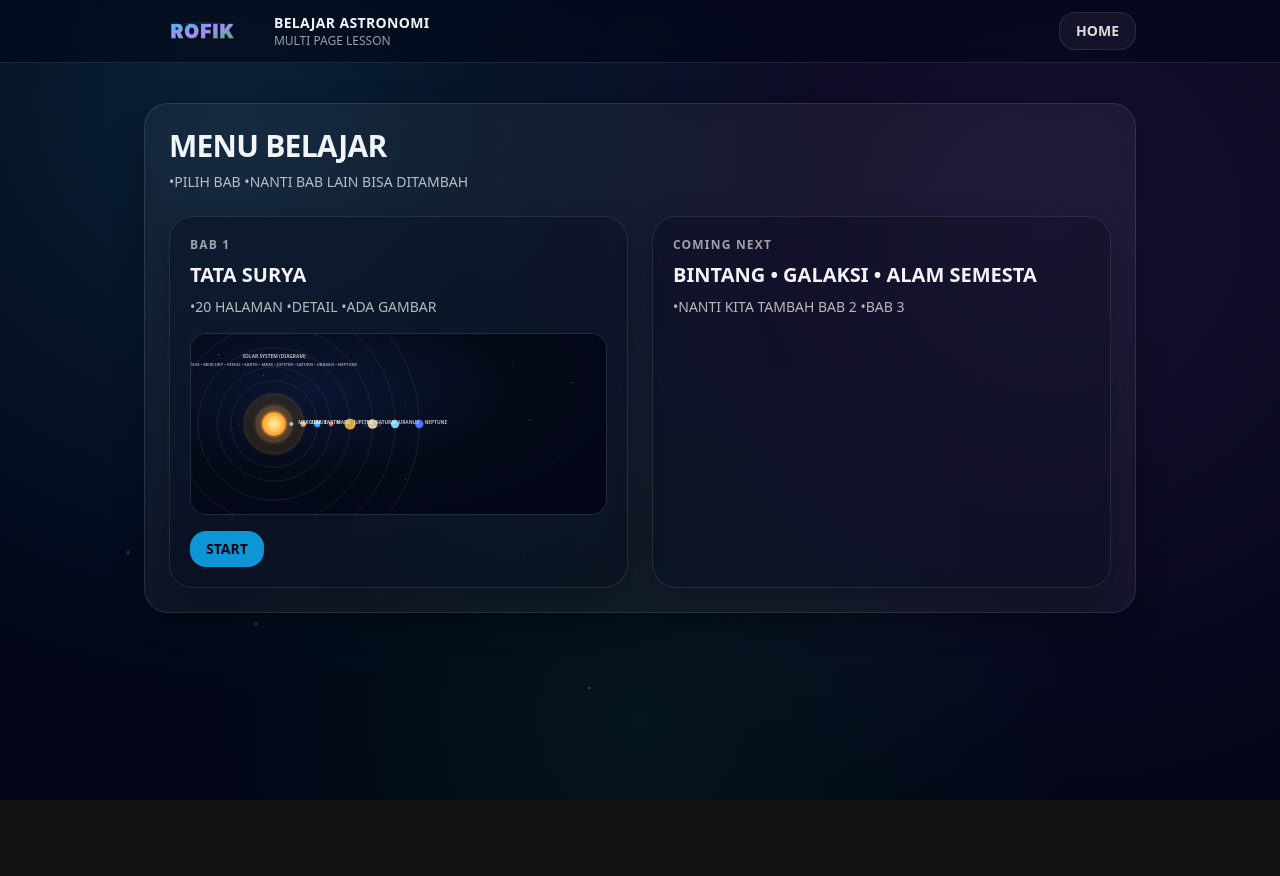
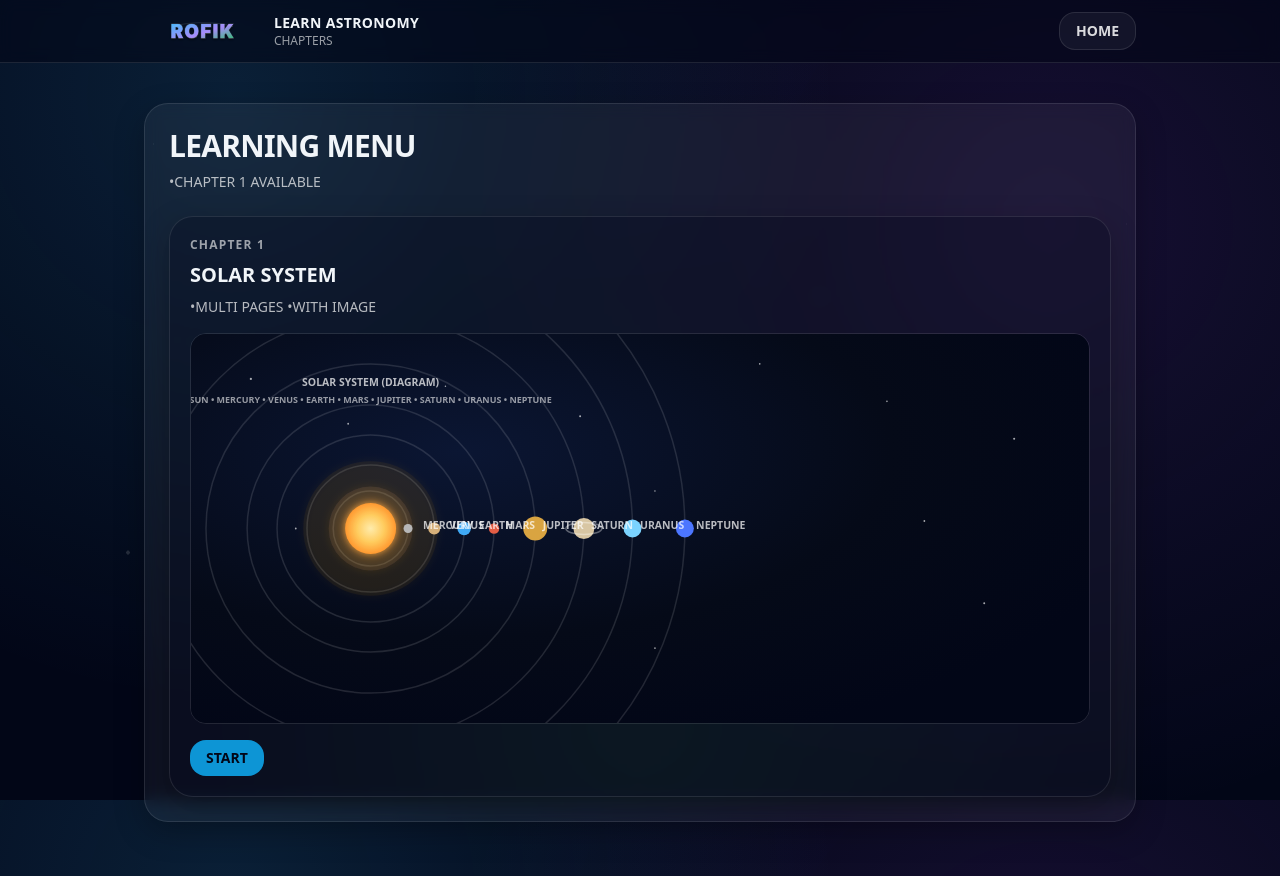
Before and after one commit to fyomell/ainur-about-me, a Next.js app: page /learn in a window 1280 px wide. Before the commit the page ends 800 px from the top, so only its background shows below. Built offline with nearby package versions, Linux system fonts and the light colour scheme.

Commit message:
add: learn menu to sidebar and create /learn page

```diff
--- a/pages/index.tsx
+++ b/pages/index.tsx
@@ -95,22 +95,16 @@ export default function Home() {
 
           {/* Desktop nav */}
           <nav className="hidden items-center gap-2 sm:flex">
-            <a
-              href="/learn"
-              className="rounded-xl px-3 py-2 text-xs font-semibold text-white/70 hover:bg-white/5 hover:text-white"
-            >
+            <a href="/learn" className="rounded-xl px-3 py-2 text-xs font-semibold text-white/70 hover:bg-white/5 hover:text-white">
               Learn
             </a>
-            <a
-              href="#about"
-              className="rounded-xl px-3 py-2 text-xs font-semibold text-white/70 hover:bg-white/5 hover:text-white"
-            >
+            <a href="#about" className="rounded-xl px-3 py-2 text-xs font-semibold text-white/70 hover:bg-white/5 hover:text-white">
               About
             </a>
-            <a
-              href="#contact"
-              className="rounded-xl px-3 py-2 text-xs font-semibold text-white/70 hover:bg-white/5 hover:text-white"
-            >
+            <a href="#tools" className="rounded-xl px-3 py-2 text-xs font-semibold text-white/70 hover:bg-white/5 hover:text-white">
+              Tools
+            </a>
+            <a href="#contact" className="rounded-xl px-3 py-2 text-xs font-semibold text-white/70 hover:bg-white/5 hover:text-white">
               Contact
             </a>
             <a
@@ -152,6 +146,7 @@ export default function Home() {
             <div className="mt-4 space-y-3">
               <DrawerLink href="/learn" onClick={() => setOpen(false)}>LEARN</DrawerLink>
               <DrawerLink href="#about" onClick={() => setOpen(false)}>ABOUT</DrawerLink>
+              <DrawerLink href="#tools" onClick={() => setOpen(false)}>TOOLS</DrawerLink>
               <DrawerLink href="#contact" onClick={() => setOpen(false)}>CONTACT</DrawerLink>
 
               <a
@@ -180,23 +175,7 @@ export default function Home() {
                 SPACE VIBES • CLEAN UI • BULLET FORMAT • FAST CONTACT
               </p>
             </div>
-
             <img src="/rofik-logo.svg" alt="ROFIK" className="h-10 w-auto opacity-90" />
-          </div>
-
-          <div className="mt-6 grid gap-3 sm:grid-cols-2 md:grid-cols-3">
-            <div className="rounded-2xl border border-white/10 bg-slate-950/30 p-4">
-              <div className="text-xs font-extrabold tracking-widest text-white/60">CLASS</div>
-              <div className="mt-2 text-base font-bold">{profile.class}</div>
-            </div>
-            <div className="rounded-2xl border border-white/10 bg-slate-950/30 p-4">
-              <div className="text-xs font-extrabold tracking-widest text-white/60">AGE</div>
-              <div className="mt-2 text-base font-bold">{profile.age}</div>
-            </div>
-            <div className="rounded-2xl border border-white/10 bg-slate-950/30 p-4">
-              <div className="text-xs font-extrabold tracking-widest text-white/60">WEBSITE</div>
-              <div className="mt-2 text-base font-bold">{profile.contact.website}</div>
-            </div>
           </div>
 
           <div className="mt-6 flex flex-wrap items-center gap-3">
@@ -216,7 +195,7 @@ export default function Home() {
         </div>
       </section>
 
-      {/* Content */}
+      {/* About */}
       <section className="mx-auto max-w-5xl space-y-6 px-4 pb-14" id="about">
         <div className="grid gap-6 md:grid-cols-2">
           <Card title="SUPPORTERS">
@@ -253,6 +232,17 @@ export default function Home() {
             </div>
           </div>
         </Card>
+
+        {/* Tools */}
+        <div id="tools" className="scroll-mt-24">
+          <Card title="TOOLS">
+            <div className="text-sm text-white/70">
+              •COMING SOON
+              <br />
+              •NEXT TOOL: ASTRONOMY QUIZ
+            </div>
+          </Card>
+        </div>
 
         {/* Contact */}
         <div id="contact" className="scroll-mt-24">
@@ -304,20 +294,6 @@ export default function Home() {
                 </div>
               </div>
             </div>
-
-            <div className="mt-6 flex flex-col items-start justify-between gap-3 border-t border-white/10 pt-6 sm:flex-row sm:items-center">
-              <div className="text-sm text-white/60">Built with Next.js • TypeScript • Tailwind CSS</div>
-              <a
-                href="#"
-                onClick={(e) => {
-                  e.preventDefault();
-                  window.scrollTo({ top: 0, behavior: "smooth" });
-                }}
-                className="rounded-xl px-4 py-2 text-sm font-semibold text-white/80 hover:bg-white/5"
-              >
-                Back to top ↑
-              </a>
-            </div>
           </Card>
         </div>
 
--- a/pages/learn/index.tsx
+++ b/pages/learn/index.tsx
@@ -6,8 +6,8 @@ export default function LearnHome() {
           <div className="flex items-center gap-3">
             <img src="/rofik-logo.svg" alt="ROFIK" className="h-7 w-auto sm:h-8" />
             <div className="leading-tight">
-              <div className="text-sm font-extrabold tracking-wide">BELAJAR ASTRONOMI</div>
-              <div className="text-xs text-white/60">MULTI PAGE LESSON</div>
+              <div className="text-sm font-extrabold tracking-wide">LEARN ASTRONOMY</div>
+              <div className="text-xs text-white/60">CHAPTERS</div>
             </div>
           </div>
 
@@ -22,39 +22,27 @@ export default function LearnHome() {
 
       <section className="mx-auto max-w-5xl px-4 pb-14 pt-10">
         <div className="rounded-3xl border border-white/10 bg-white/5 p-6 shadow-soft backdrop-blur">
-          <h1 className="text-3xl font-black tracking-tight">MENU BELAJAR</h1>
-          <p className="mt-2 text-sm text-white/70">
-            •PILIH BAB •NANTI BAB LAIN BISA DITAMBAH
-          </p>
+          <h1 className="text-3xl font-black tracking-tight">LEARNING MENU</h1>
+          <p className="mt-2 text-sm text-white/70">•CHAPTER 1 AVAILABLE</p>
 
-          <div className="mt-6 grid gap-6 md:grid-cols-2">
           <a
             href="/learn/solar-system/1"
-              className="group rounded-3xl border border-white/10 bg-slate-950/30 p-5 shadow-soft hover:bg-slate-950/40"
+            className="mt-6 block rounded-3xl border border-white/10 bg-slate-950/30 p-5 shadow-soft hover:bg-slate-950/40"
           >
-              <div className="text-xs font-extrabold tracking-widest text-white/60">BAB 1</div>
-              <div className="mt-2 text-xl font-black">TATA SURYA</div>
-              <div className="mt-2 text-sm text-white/70">
-                •20 HALAMAN •DETAIL •ADA GAMBAR
-              </div>
+            <div className="text-xs font-extrabold tracking-widest text-white/60">CHAPTER 1</div>
+            <div className="mt-2 text-xl font-black">SOLAR SYSTEM</div>
+            <div className="mt-2 text-sm text-white/70">•MULTI PAGES •WITH IMAGE</div>
+
             <img
               src="/learn/solar-system/solar-system.svg"
               alt="Solar System"
               className="mt-4 w-full rounded-2xl border border-white/10"
             />
-              <div className="mt-4 inline-flex rounded-2xl bg-sky-500/90 px-4 py-2 text-sm font-black text-slate-950 transition group-hover:bg-sky-400">
+
+            <div className="mt-4 inline-flex rounded-2xl bg-sky-500/90 px-4 py-2 text-sm font-black text-slate-950">
               START
             </div>
           </a>
-
-            <div className="rounded-3xl border border-white/10 bg-slate-950/30 p-5 shadow-soft">
-              <div className="text-xs font-extrabold tracking-widest text-white/60">COMING NEXT</div>
-              <div className="mt-2 text-xl font-black">BINTANG • GALAKSI • ALAM SEMESTA</div>
-              <div className="mt-2 text-sm text-white/70">
-                •NANTI KITA TAMBAH BAB 2 •BAB 3
-              </div>
-            </div>
-          </div>
         </div>
       </section>
     </main>
```
Lines whose indentation alone changed are shown as unchanged.
